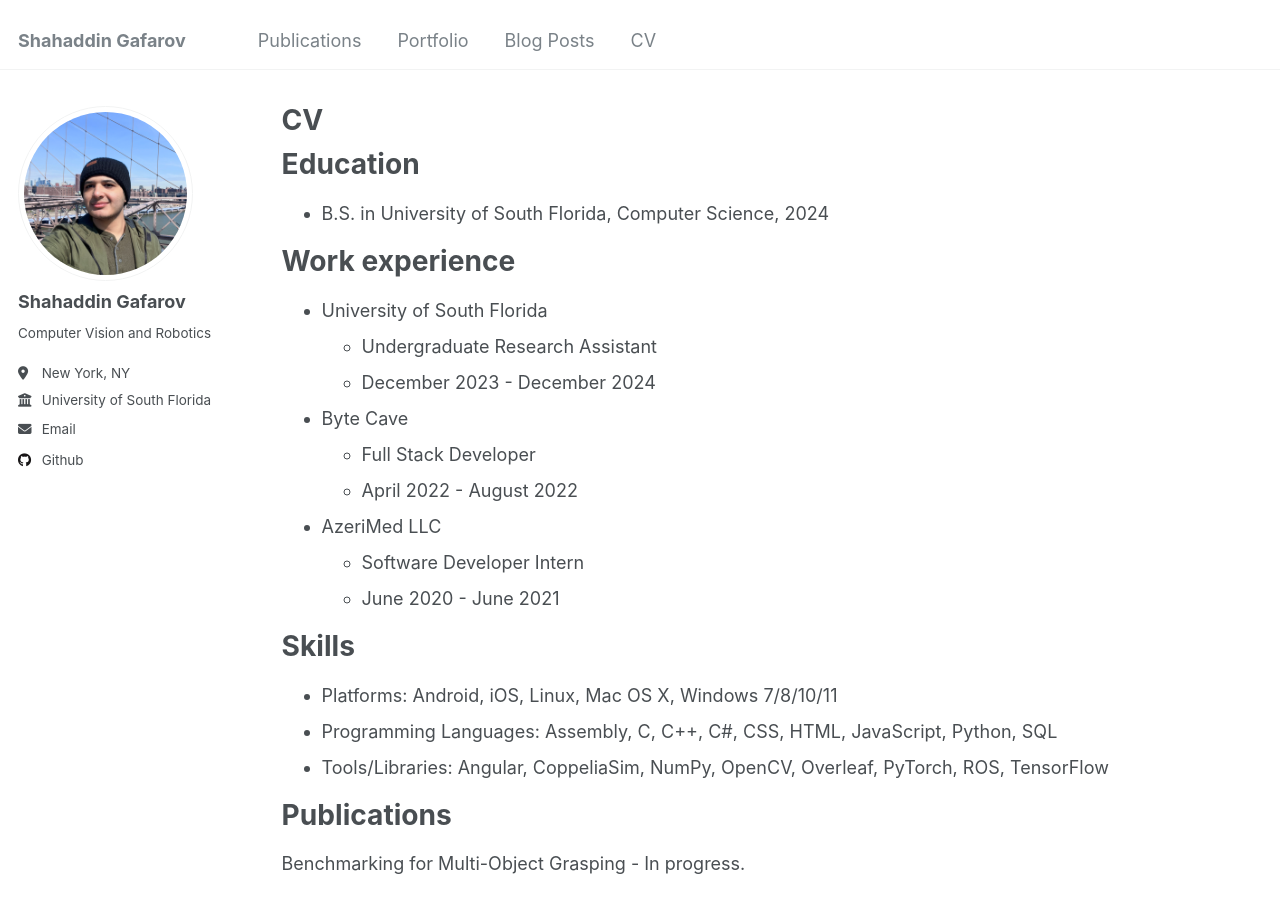
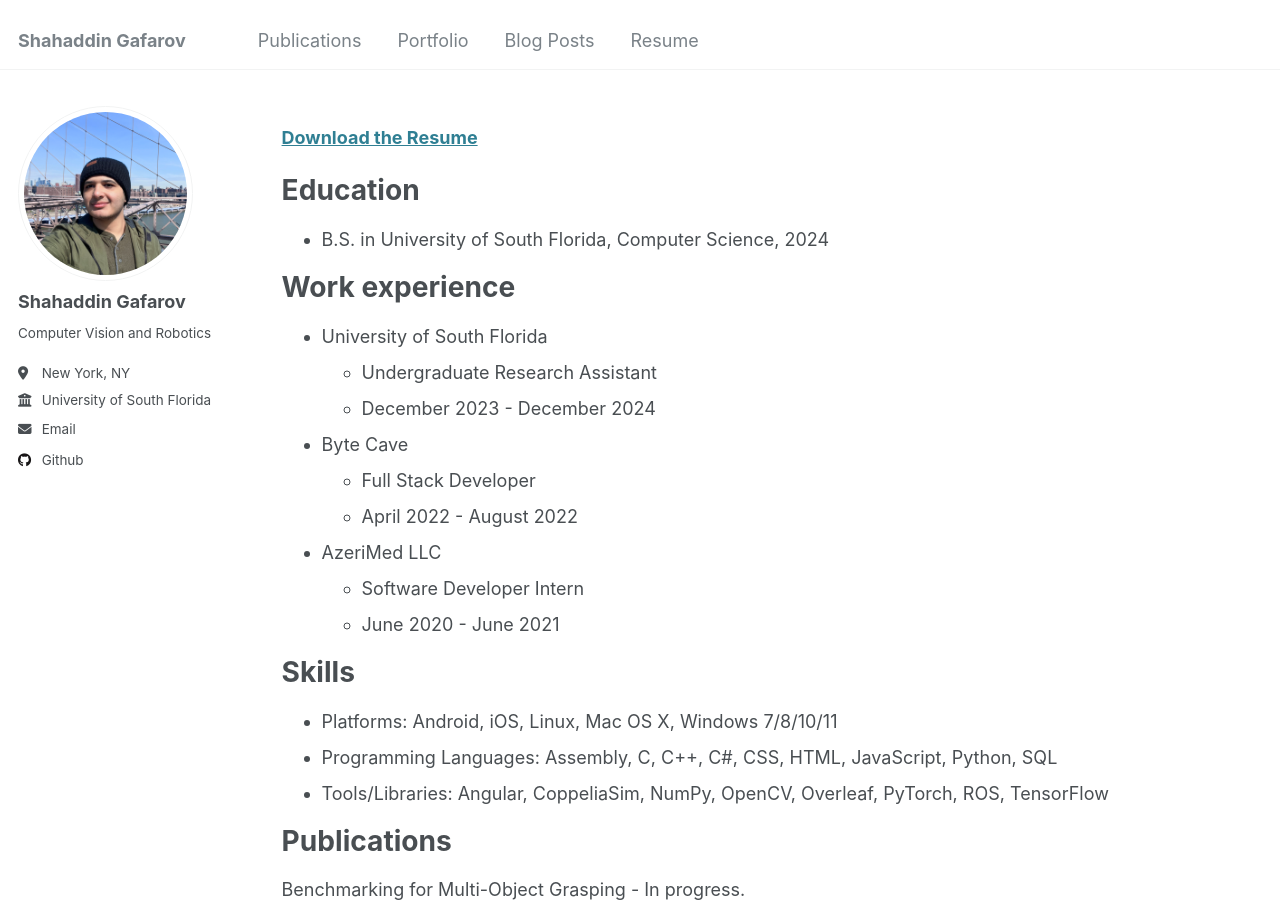
Before and after one commit to shahaddin/shahaddin.github.io, a Jekyll site: the page built from _pages/resume.md, in a window 1280 px wide and 900 px high. Built offline with Jekyll 4.4.1, drawn with Linux system fonts in a browser that asks for light colours.

Commit message:
1. Resume page has been added as an alternative to the CV page.
2. Download link for the Resume.

```diff
--- a/_data/navigation.yml
+++ b/_data/navigation.yml
@@ -14,5 +14,5 @@ main:
   - title: "Blog Posts"
     url: /year-archive/
 
-  - title: "CV"
-    url: /cv/
+  - title: "Resume"
+    url: /Resume/
--- a/_pages/cv.md
+++ b/_pages/resume.md
@@ -1,7 +1,7 @@
 ---
 layout: archive
-title: "CV"
-permalink: /cv/
+title: ""
+permalink: /Resume/
 author_profile: true
 redirect_from:
   - /resume
@@ -9,6 +9,8 @@ redirect_from:
 
 {% include base_path %}
 
+
+[**Download the Resume**](./resume.pdf)
 
 Education
 ======
```
Also changed, not shown: 1 other file.
